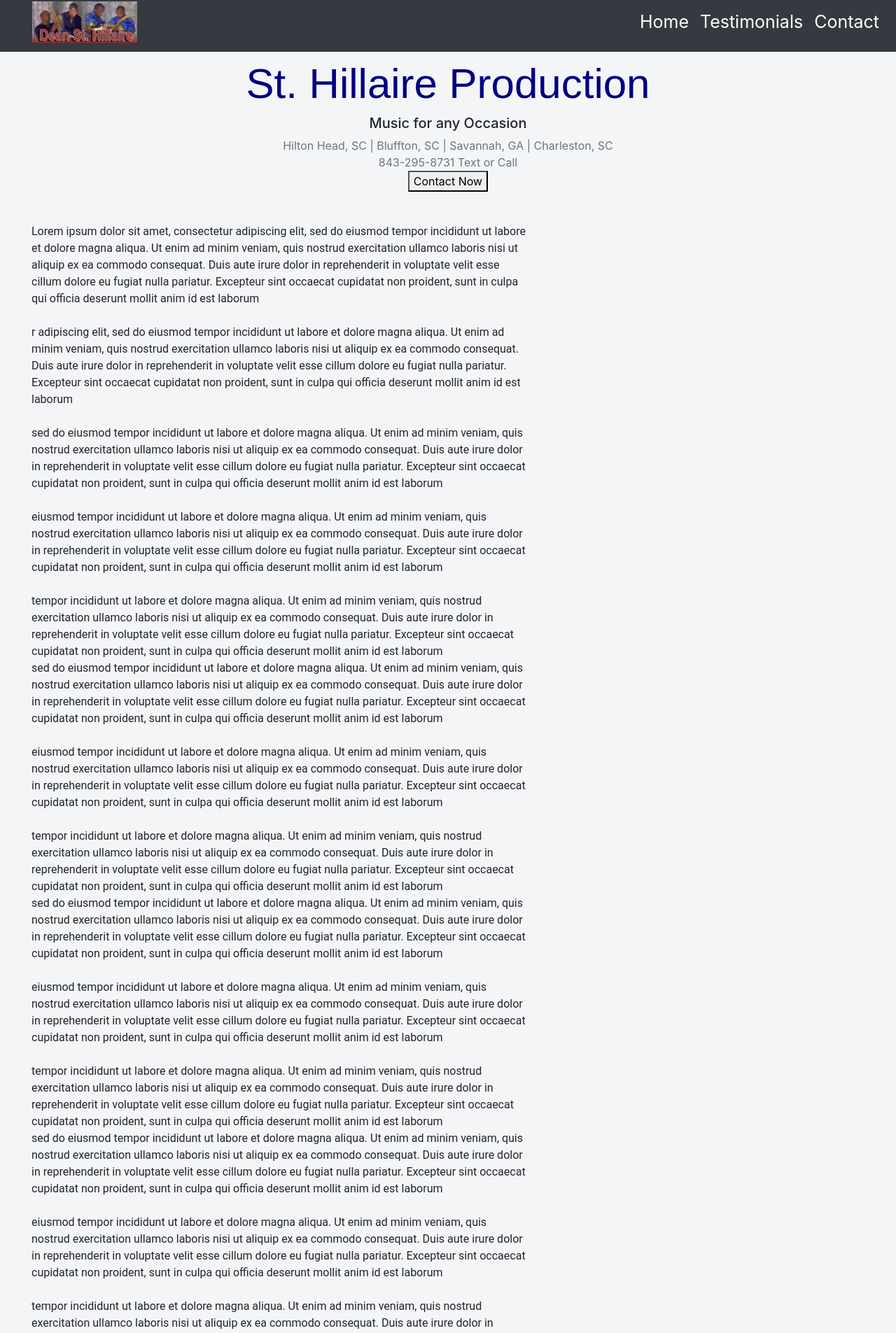
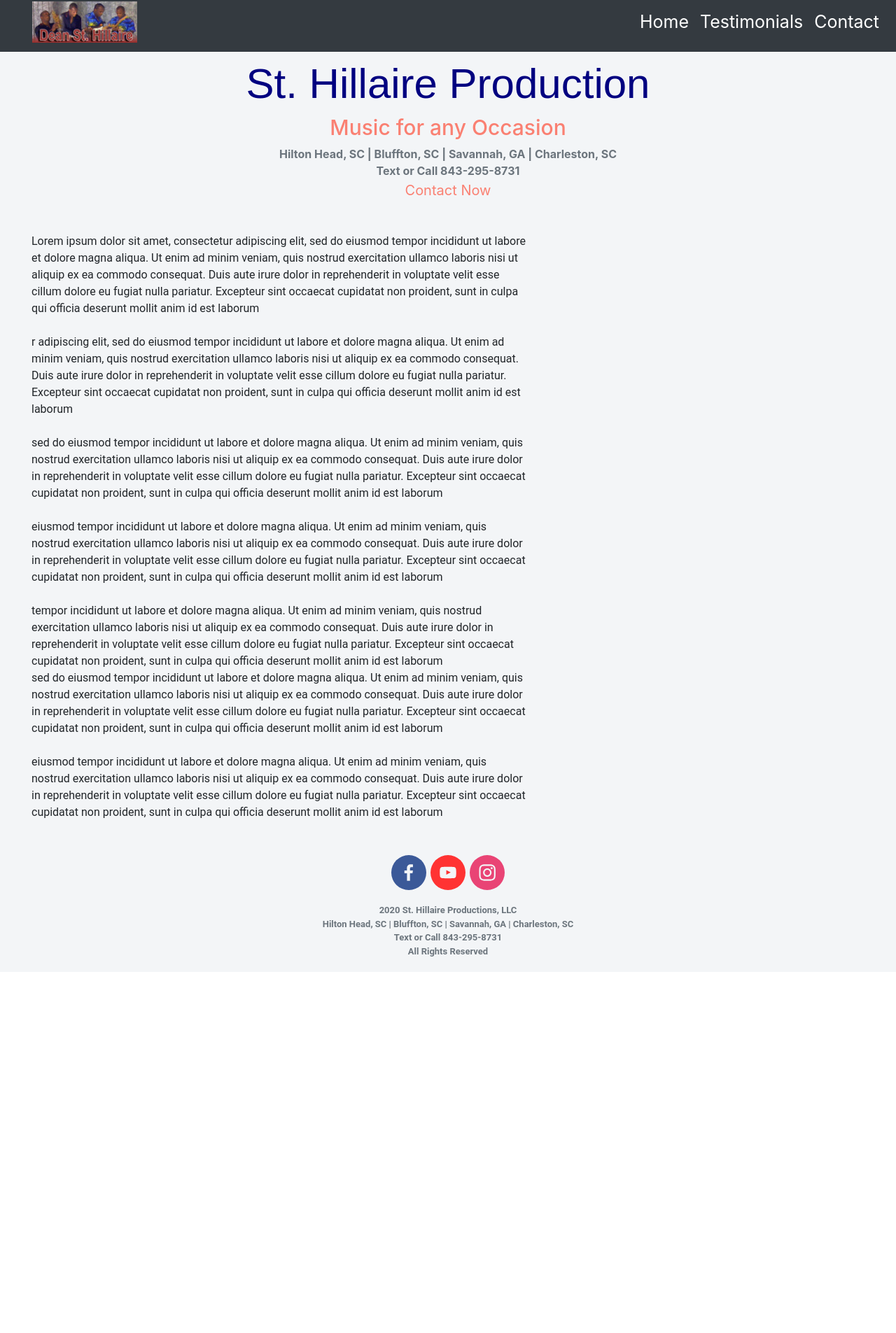
Before and after one commit to Norrismi/Dean_productions, a React (Create React App) app: page / in a window 1280 px wide. Shown: the part 11-1916 px from the top of the page at 70% size. After the commit the page ends 1400 px from the top, so only its background shows below. Built offline with nearby package versions, Linux system fonts and the light colour scheme.

Commit message:
working on home, Footer and Testimonials

```diff
--- a/src/Components/Home/Home.js
+++ b/src/Components/Home/Home.js
@@ -1,18 +1,17 @@
 import React, { Component } from "react";
-import musicPic from "../../Assets/music-stage.jpg";
+// import musicPic from "../../Assets/music-stage.jpg";
+// import ReactPlayer from "react-player";
 import "./StylesHome.css";
 import Nav from "../Nav/Nav";
-// import ReactPlayer from "react-player";
 import YouTubeVideos from '../ThirdParty/YouTubeVideos'
 import Footer from "../Nav/Footer";
-import { useHistory } from 'react-router-dom';
+import FooterContact from '../Nav/FooterContact'
+
 
 class Home extends Component {
 
 
   render() {
-
-    // const {push} = this.props.history.push()
 
     return (
       <div className="home_main-container">
@@ -23,9 +22,8 @@ class Home extends Component {
 
           <div className='home_location-contact'>
             <h5 className='home_location-contact-title'>Music for any Occasion</h5>
-            <span className='home_location text-muted'>Hilton Head, SC | Bluffton, SC | Savannah, GA | Charleston, SC</span>
-            <div className='home_contact-phone text-muted'>843-295-8731 Text or Call</div>
-            <div className='home_contact-phone text-muted'> <button onClick={() => { this.props.history.push('/contact') }}> Contact Now </button> </div>
+            <FooterContact />
+            <button className='home_contact-btn btn btn-link' onClick={() => { this.props.history.push('/contact') }}> Contact Now </button>
           </div>
 
         </div>
@@ -104,67 +102,8 @@ class Home extends Component {
                 nulla pariatur. Excepteur sint occaecat cupidatat non proident,
                 sunt in culpa qui officia deserunt mollit anim id est laborum
               </div>
-              <br></br>
-              <div>
-                tempor incididunt ut labore et dolore magna aliqua. Ut enim ad
-                minim veniam, quis nostrud exercitation ullamco laboris nisi ut
-                aliquip ex ea commodo consequat. Duis aute irure dolor in
-                reprehenderit in voluptate velit esse cillum dolore eu fugiat
-                nulla pariatur. Excepteur sint occaecat cupidatat non proident,
-                sunt in culpa qui officia deserunt mollit anim id est laborum
-              </div>   <div>
-                sed do eiusmod tempor incididunt ut labore et dolore magna
-                aliqua. Ut enim ad minim veniam, quis nostrud exercitation
-                ullamco laboris nisi ut aliquip ex ea commodo consequat. Duis
-                aute irure dolor in reprehenderit in voluptate velit esse cillum
-                dolore eu fugiat nulla pariatur. Excepteur sint occaecat
-                cupidatat non proident, sunt in culpa qui officia deserunt
-                mollit anim id est laborum
-              </div>
-              <br></br>
-              <div>
-                eiusmod tempor incididunt ut labore et dolore magna aliqua. Ut
-                enim ad minim veniam, quis nostrud exercitation ullamco laboris
-                nisi ut aliquip ex ea commodo consequat. Duis aute irure dolor
-                in reprehenderit in voluptate velit esse cillum dolore eu fugiat
-                nulla pariatur. Excepteur sint occaecat cupidatat non proident,
-                sunt in culpa qui officia deserunt mollit anim id est laborum
-              </div>
-              <br></br>
-              <div>
-                tempor incididunt ut labore et dolore magna aliqua. Ut enim ad
-                minim veniam, quis nostrud exercitation ullamco laboris nisi ut
-                aliquip ex ea commodo consequat. Duis aute irure dolor in
-                reprehenderit in voluptate velit esse cillum dolore eu fugiat
-                nulla pariatur. Excepteur sint occaecat cupidatat non proident,
-                sunt in culpa qui officia deserunt mollit anim id est laborum
-              </div>   <div>
-                sed do eiusmod tempor incididunt ut labore et dolore magna
-                aliqua. Ut enim ad minim veniam, quis nostrud exercitation
-                ullamco laboris nisi ut aliquip ex ea commodo consequat. Duis
-                aute irure dolor in reprehenderit in voluptate velit esse cillum
-                dolore eu fugiat nulla pariatur. Excepteur sint occaecat
-                cupidatat non proident, sunt in culpa qui officia deserunt
-                mollit anim id est laborum
-              </div>
-              <br></br>
-              <div>
-                eiusmod tempor incididunt ut labore et dolore magna aliqua. Ut
-                enim ad minim veniam, quis nostrud exercitation ullamco laboris
-                nisi ut aliquip ex ea commodo consequat. Duis aute irure dolor
-                in reprehenderit in voluptate velit esse cillum dolore eu fugiat
-                nulla pariatur. Excepteur sint occaecat cupidatat non proident,
-                sunt in culpa qui officia deserunt mollit anim id est laborum
-              </div>
-              <br></br>
-              <div>
-                tempor incididunt ut labore et dolore magna aliqua. Ut enim ad
-                minim veniam, quis nostrud exercitation ullamco laboris nisi ut
-                aliquip ex ea commodo consequat. Duis aute irure dolor in
-                reprehenderit in voluptate velit esse cillum dolore eu fugiat
-                nulla pariatur. Excepteur sint occaecat cupidatat non proident,
-                sunt in culpa qui officia deserunt mollit anim id est laborum
-              </div>
+
+
             </div>
           </div>
 
--- a/src/Components/Home/StylesHome.css
+++ b/src/Components/Home/StylesHome.css
@@ -1,5 +1,6 @@
 .home_main-container{
   background-color: #f3f5f7;
+  /* 77a69b */
 }
 
 .home_page-title{
@@ -13,6 +14,23 @@
 
 .home_location-contact{
   text-align: center;
+}
+
+.home_location-contact-title{
+  color: salmon;
+  font-size: 30px;
+
+}
+
+button.home_contact-btn{
+  color: salmon;
+  padding:0;
+  font-size: 20px;
+}
+
+button.home_contact-btn:hover{
+  color: navy;
+  text-decoration: none;
 }
 
 
--- a/src/Components/Nav/Footer.js
+++ b/src/Components/Nav/Footer.js
@@ -1,5 +1,6 @@
 import React from "react";
 import "./StylesFooter.css";
+import FooterContact from './FooterContact'
 
 import { SocialIcon } from "react-social-icons";
 
@@ -20,12 +21,13 @@ const Footer = () => {
           <SocialIcon url="https://www.instagram.com/st._hillaire" target="_blank" />
         </div>
       </div>
-
-      <div className="footer-container">
-          <div className="footer-legal-one">{`©${currentYear} St. Hillaire Productions, LLC`}</div>
+      <div className="footer-container text-muted font-weight-bold">
+        <div className="footer-legal-one">{`${currentYear} St. Hillaire Productions, LLC`}</div>
+        <FooterContact />
         <div className="footer-legal-two">All Rights Reserved</div>
 
       </div>
+
 
 
 
--- /dev/null
+++ b/src/Components/Nav/FooterContact.js
@@ -0,0 +1,15 @@
+import React from 'react';
+import './StylesFooter.css'
+
+const FooterContact = () => {
+    return (
+
+        <div className='footer_location-contact'>
+            <span className='footer_location text-muted font-weight-bold'>Hilton Head, SC | Bluffton, SC | Savannah, GA | Charleston, SC</span>
+            <div className='footer_contact-phone text-muted font-weight-bold'> Text or Call 843-295-8731 </div>
+        </div>
+
+    );
+}
+
+export default FooterContact;
--- a/src/Components/Nav/StylesFooter.css
+++ b/src/Components/Nav/StylesFooter.css
@@ -36,3 +36,7 @@
 .youTube-icon {
   padding: 3px;
 }
+
+.footer_location-contact{
+  text-align: center;
+}
--- a/src/Components/Testimonials/Testimonials.css
+++ b/src/Components/Testimonials/Testimonials.css
@@ -1,4 +1,4 @@
-@import url('https://fonts.googleapis.com/css?family=Pacifico');
+
 
 .testimonials-container{
     background-color: #f3f5f7;
@@ -10,9 +10,11 @@
     justify-content: center;
 }
 .testimonials-header{
-    font-family: 'Pacifico', sans-serif;
-    padding: 10px 20px 10px 20px;
-    font-weight: 100;
+    font-size: 40px;
+    padding: 20px 20px 10px 20px;
+    text-align: center;
+    font-family: Futura, Arial, Helvetica, sans-serif;
+    color: navy;
 }
 
 .comments{
@@ -27,10 +29,11 @@
     font-size: large;
     font-weight: bold;
     padding-bottom: 7px;
+
 }
-#comment{
+/* #comment{
     padding-bottom: 20px;
-}
+} */
 
 #socialComment{
     padding: 0px 0px 20px 0px;
--- a/src/Components/Testimonials/Testimonials.js
+++ b/src/Components/Testimonials/Testimonials.js
@@ -16,7 +16,7 @@ function testimonials(params) {
         </div>
         <div className="comments">
           <div id="highlight">
-            <em>"Great Vocials!"</em>
+            <em>"Renowned Musician"</em>
           </div>
           <div id="comment">
             "In eget velit vel felis interdum euismod vitae quis justo. Nam
@@ -34,7 +34,7 @@ function testimonials(params) {
 
 
           <div id="highlight">
-            <em>"Man of great talent"</em>
+            <em>"Great Jazz and Raggae Music"</em>
           </div>
           <div id="comment">
             "Nunc eros tortor, elementum at commodo ac, vulputate vehicula mi.
@@ -51,7 +51,7 @@ function testimonials(params) {
 
 
           <div id="highlight">
-            <em>"Made for a great night of music"</em>
+            <em>"Super talented"</em>
           </div>
           <div id="comment">
             "Proin metus mauris, malesuada nec purus dignissim, porttitor
@@ -74,7 +74,7 @@ function testimonials(params) {
 
           <div id="highlight">
             <em>
-              "Would love to be back ocean side listening to Dean's music"
+              "Like an Extension of my Vacation"
             </em>
           </div>
           <div id="comment">
```
Lines whose indentation alone changed are shown as unchanged.
